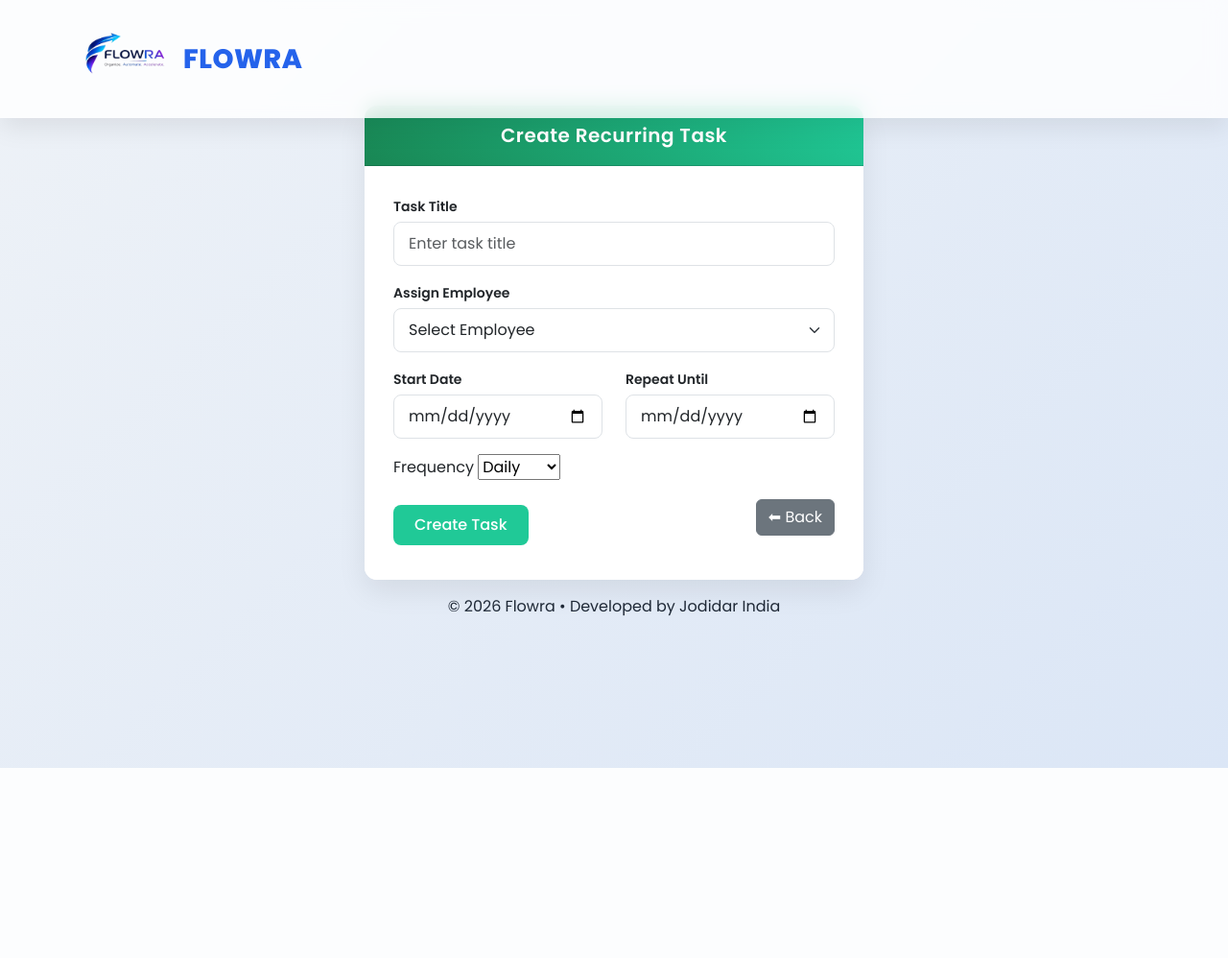
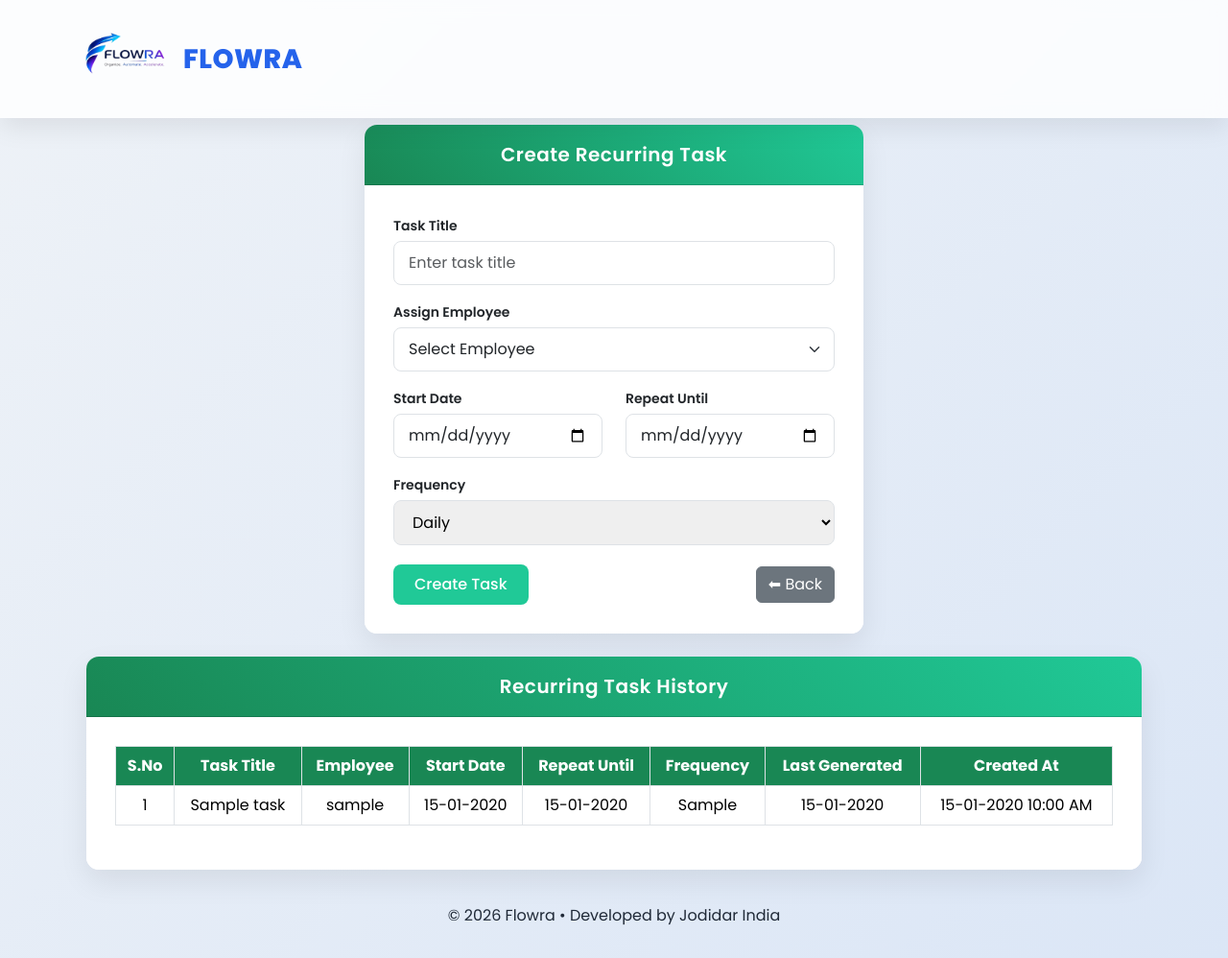
Before and after one commit to punitpatel550/flowra-task-manager, a Flask app: template app/templates/create_recurring_task.html in a window 1280 px wide. Shown: the whole page at 96% size. Before the commit the page ends 800 px from the top, so only its background shows below. Run offline with Flask 3, Linux system fonts and the light colour scheme; the template is opened without the code that fills it: values that come from a table or form of the project are taken from there, others are empty; tables that the repository leaves empty hold one stand-in row (values such as "Sample post"); parts of the project's set-up code (start-up, migrations or seed data) failed here and were passed over.

Commit message:
added some more feature to recurring task panel

```diff
--- a/app/routes.py
+++ b/app/routes.py
@@ -640,9 +640,9 @@
         departments=departments
     )
 
-@bp.route("/create-recurring-task", methods=["GET", "POST"])
-@login_required
-def create_recurring_task():
+@bp.route("/recurring-task-history")
+@login_required
+def recurring_task_history():
 
     if current_user.role not in ["admin", "manager"]:
         flash("Unauthorized", "danger")
@@ -653,32 +653,24 @@
             role="employee",
             supervisor_id=current_user.id
         ).all()
+
+        employee_ids = [emp.id for emp in employees]
+
+        recurring_tasks = RecurringTask.query.filter(
+            RecurringTask.assigned_to.in_(employee_ids)
+        ).order_by(
+            RecurringTask.created_at.desc()
+        ).all() if employee_ids else []
+
     else:
-        employees = User.query.filter_by(role="employee").all()
-
-    if request.method == "POST":
-        title = request.form.get("title")
-        assigned_to = request.form.get("assigned_to")
-        start_date = datetime.strptime(request.form.get("start_date"), "%Y-%m-%d").date()
-        end_date = datetime.strptime(request.form.get("end_date"), "%Y-%m-%d").date()
-        frequency = request.form.get("frequency")
-
-        recurring = RecurringTask(
-            title=title,
-            assigned_to=int(assigned_to),
-            start_date=start_date,
-            end_date=end_date,
-            frequency=frequency,
-            last_generated=None
-        )
-
-        db.session.add(recurring)
-        db.session.commit()
-
-        flash("Recurring task created!", "success")
-        return redirect(url_for("main.dashboard"))
-
-    return render_template("create_recurring_task.html", employees=employees)
+        recurring_tasks = RecurringTask.query.order_by(
+            RecurringTask.created_at.desc()
+        ).all()
+
+    return render_template(
+        "recurring_task_history.html",
+        recurring_tasks=recurring_tasks
+    )
 
 
 
--- a/app/templates/create_recurring_task.html
+++ b/app/templates/create_recurring_task.html
@@ -9,11 +9,12 @@
 }
 
 .form-wrapper{
-
     display:flex;
+    flex-direction:column;
     justify-content:center;
     align-items:center;
-
+    gap:24px;
+    padding:20px;
 }
 
 .custom-card{
@@ -24,6 +25,18 @@
     overflow:hidden;
     box-shadow:0 12px 30px rgba(0,0,0,0.08);
     animation:fadeIn .5s ease;
+    background:white;
+}
+
+.table-card{
+    width:100%;
+    max-width:1100px;
+    border:none;
+    border-radius:13px;
+    overflow:hidden;
+    box-shadow:0 12px 30px rgba(0,0,0,0.08);
+    animation:fadeIn .5s ease;
+    background:white;
 }
 
 @keyframes fadeIn{
@@ -31,7 +44,8 @@
     to{opacity:1; transform:translateY(0)}
 }
 
-.custom-card .card-header{
+.custom-card .card-header,
+.table-card .card-header{
     background:linear-gradient(45deg,#198754,#20c997);
     color:white;
     text-align:center;
@@ -41,7 +55,8 @@
     letter-spacing:.5px;
 }
 
-.custom-card .card-body{
+.custom-card .card-body,
+.table-card .card-body{
     padding:30px;
     background:white;
 }
@@ -95,10 +110,64 @@
     justify-content:space-between;
     align-items:center;
     margin-top:20px;
+    gap:10px;
+    flex-wrap:wrap;
+}
+
+.frequency-select{
+    width:100%;
+    border-radius:8px;
+    padding:10px 15px;
+    border:1px solid #dee2e6;
+    transition:.2s;
+}
+
+.frequency-select:focus{
+    border-color:#20c997;
+    box-shadow:0 0 0 2px rgba(32,201,151,0.15);
+    outline:none;
+}
+
+.table-responsive{
+    overflow-x:auto;
+}
+
+.table th{
+    background:#198754 !important;
+    color:white !important;
+    vertical-align:middle;
+    white-space:nowrap;
+}
+
+.table td{
+    vertical-align:middle;
+    white-space:nowrap;
+}
+
+.empty-text{
+    text-align:center;
+    color:#6c757d;
+    font-weight:500;
+    padding:20px 0;
+}
+
+@media (max-width:768px){
+    .custom-card .card-body,
+    .table-card .card-body{
+        padding:20px;
+    }
+
+    .button-group{
+        flex-direction:column;
+        align-items:stretch;
+    }
+
+    .button-group .btn{
+        width:100%;
+    }
 }
 
 </style>
-
 
 <div class="form-wrapper">
 
@@ -112,7 +181,6 @@
 
             <form method="POST">
 
-<!-- Task Title -->
                 <div class="mb-3">
                     <label class="form-label">Task Title</label>
                     <input type="text"
@@ -122,29 +190,21 @@
                            required>
                 </div>
 
-
-<!-- Assign Employee -->
                 <div class="mb-3">
                     <label class="form-label">Assign Employee</label>
                     <select name="assigned_to"
                             class="form-select"
                             required>
-
                         <option value="" disabled selected>Select Employee</option>
-
                         {% for emp in employees %}
                         <option value="{{ emp.id }}">
                             {{ emp.username }}
                         </option>
                         {% endfor %}
-
                     </select>
                 </div>
 
-
-<!-- Dates -->
                 <div class="row">
-
                     <div class="col-md-6 mb-3">
                         <label class="form-label">Start Date</label>
                         <input type="date"
@@ -160,55 +220,94 @@
                                class="form-control"
                                required>
                     </div>
-
                 </div>
 
-
-<label>Frequency</label>
-<select name="frequency" required>
+                <div class="mb-3">
+                    <label class="form-label">Frequency</label>
+                    <select name="frequency" class="frequency-select" required>
                         <option value="daily">Daily</option>
                         <option value="weekly">Weekly</option>
                         <option value="monthly">Monthly</option>
                     </select>
-
+                </div>
 
                 <div class="button-group">
-
-
-<button type="submit"
-class="btn btn-success">
+                    <button type="submit" class="btn btn-success">
                         Create Task
                     </button>
 
-<button onclick="history.back()" class="btn btn-secondary mb-3">
+                    <button type="button" onclick="history.back()" class="btn btn-secondary">
                         ⬅ Back
                     </button>
-
                 </div>
 
             </form>
 
         </div>
     </div>
+
+    <div class="card table-card">
+
+        <div class="card-header">
+            Recurring Task History
         </div>
 
+        <div class="card-body">
+
+            {% if recurring_tasks %}
+            <div class="table-responsive">
+                <table class="table table-bordered table-hover align-middle text-center">
+                    <thead>
+                        <tr>
+                            <th>S.No</th>
+                            <th>Task Title</th>
+                            <th>Employee</th>
+                            <th>Start Date</th>
+                            <th>Repeat Until</th>
+                            <th>Frequency</th>
+                            <th>Last Generated</th>
+                            <th>Created At</th>
+                        </tr>
+                    </thead>
+                    <tbody>
+                        {% for task in recurring_tasks %}
+                        <tr>
+                            <td>{{ loop.index }}</td>
+                            <td>{{ task.title }}</td>
+                            <td>{{ task.employee.username if task.employee else '-' }}</td>
+                            <td>{{ task.start_date.strftime('%d-%m-%Y') if task.start_date else '-' }}</td>
+                            <td>{{ task.end_date.strftime('%d-%m-%Y') if task.end_date else '-' }}</td>
+                            <td>{{ task.frequency|capitalize if task.frequency else '-' }}</td>
+                            <td>{{ task.last_generated.strftime('%d-%m-%Y') if task.last_generated else '-' }}</td>
+                            <td>{{ task.created_at.strftime('%d-%m-%Y %I:%M %p') if task.created_at else '-' }}</td>
+                        </tr>
+                        {% endfor %}
+                    </tbody>
+                </table>
+            </div>
+            {% else %}
+                <div class="empty-text">
+                    No recurring tasks found.
+                </div>
+            {% endif %}
+
+        </div>
+    </div>
+
+</div>
 
 <script>
-
 document.querySelector("form").addEventListener("submit", function(e){
 
     const start = new Date(document.querySelector("[name='start_date']").value);
     const end = new Date(document.querySelector("[name='end_date']").value);
 
     if(end < start){
-
         alert("End date must be after Start date");
         e.preventDefault();
-
     }
 
 });
-
 </script>
 
 {% endblock %}
```
Lines whose indentation alone changed are shown as unchanged.
